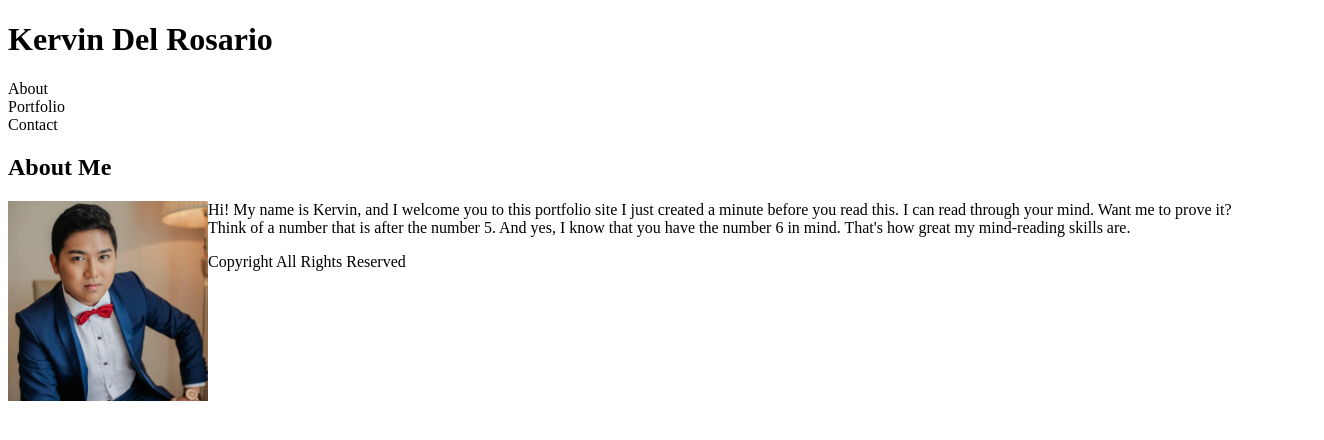
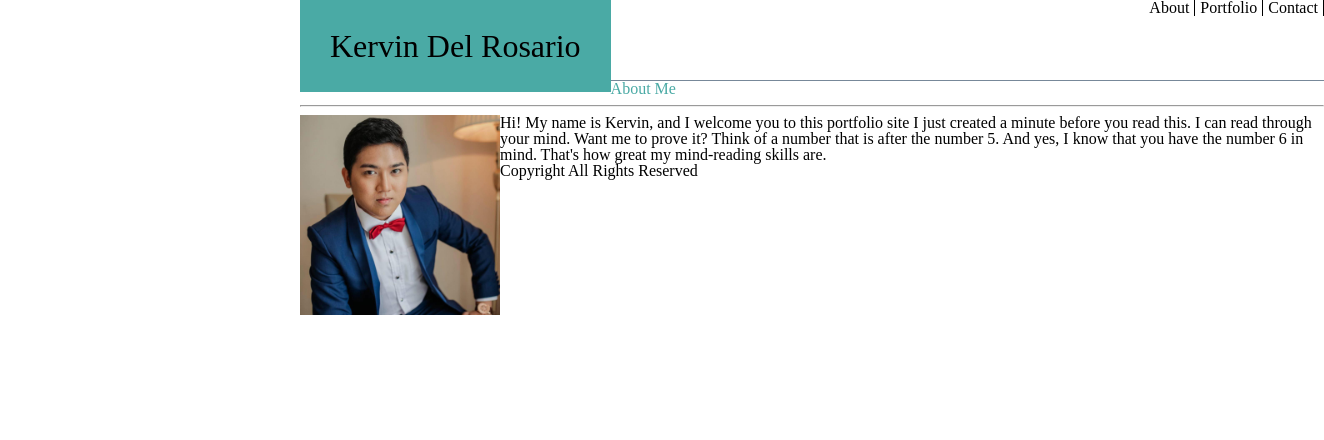
Before and after one commit to kerbean/Basic-Portfolio, a plain HTML site: page index.html in a window 1280 px wide. Shown: the whole page, 1324 px wide, since content can reach past the window. Drawn offline with Linux system fonts and the light colour scheme.

Commit message:
UPDATE TODAY

```diff
--- a/assets/css/style.css
+++ b/assets/css/style.css
@@ -1,9 +1,95 @@
+/* http://meyerweb.com/eric/tools/css/reset/
+   v2.0 | 20110126
+   License: none (public domain)
+*/
+
+html, body, div, span, applet, object, iframe,
+h1, h2, h3, h4, h5, h6, p, blockquote, pre,
+a, abbr, acronym, address, big, cite, code,
+del, dfn, em, img, ins, kbd, q, s, samp,
+small, strike, strong, sub, sup, tt, var,
+b, u, i, center,
+dl, dt, dd, ol, ul, li,
+fieldset, form, label, legend,
+table, caption, tbody, tfoot, thead, tr, th, td,
+article, aside, canvas, details, embed,
+figure, figcaption, footer, header, hgroup,
+menu, nav, output, ruby, section, summary,
+time, mark, audio, video {
+	margin: 0;
+	padding: 0;
+	border: 0;
+	font-size: 100%;
+	font: inherit;
+	vertical-align: baseline;
+}
+/* HTML5 display-role reset for older browsers */
+article, aside, details, figcaption, figure,
+footer, header, hgroup, menu, nav, section {
+	display: block;
+}
+body {
+	line-height: 1;
+}
+ol, ul {
+	list-style: none;
+}
+blockquote, q {
+	quotes: none;
+}
+blockquote:before, blockquote:after,
+q:before, q:after {
+	content: '';
+	content: none;
+}
+table {
+	border-collapse: collapse;
+	border-spacing: 0;
+}
+
+body{
+    margin: 0 300px;
+
+}
+
 #imgDp{
     float: left;
     height: 200px;
     width: 200px;
 }
 
+.topheader{
+    width: 1024px;
+    height: 80px;
+    border-bottom: 1px solid lightslategray;
+}
+
+.aboutme{
+    color: #4aaaa5;
+}
+
 #txtABout{
     float: left;
 }
+
+.hdrRight{
+    /* margin: 15px auto; */
+    float: right;
+}
+
+.hdrContents{
+    float: left;
+    border-right: 1px solid;
+    padding: 0 5px;
+}
+
+#uname{
+    float: left;
+    background: #4aaaa5;
+    font-size: 32px;
+    padding: 30px 30px;
+}
+
+#divinfo{
+    width: 1024px;
+}
--- a/index.html
+++ b/index.html
@@ -8,19 +8,24 @@
 </head>
 
 <body>
-    <h1>Kervin Del Rosario</h1>
-    <section class="hdrRight">
-        <div>About</div>
-        <div>Portfolio</div>
-        <div>Contact</div>
-    </section>
-    <section>
-        <h2>About Me</h2>
-        <img id = "imgDp" src = "assets/images/dp.jpg">
+    <div class="topheader">
+        <h1 id="uname">Kervin Del Rosario</h1>
+        <section class="hdrRight">
+            <div class="hdrContents">About</div>
+            <div class="hdrContents">Portfolio</div>
+            <div class="hdrContents">Contact</div>
+        </section>
+    </div>
+    <div id="divinfo">
+        <h2 class="aboutme">About Me</h2>
+        <hr>
+        <img id="imgDp" src="assets/images/dp.jpg">
         <p id="txtAbout">
-            Hi! My name is Kervin, and I welcome you to this portfolio site I just created a minute before you read this. I can read through your mind. Want me to prove it? Think of a number that is after the number 5. And yes, I know that you have the number 6 in mind. That's how great my mind-reading skills are.
+            Hi! My name is Kervin, and I welcome you to this portfolio site I just created a minute before you read
+            this. I can read through your mind. Want me to prove it? Think of a number that is after the number 5. And
+            yes, I know that you have the number 6 in mind. That's how great my mind-reading skills are.
         </p>
-    </section>
+    </div>
     <footer>
         Copyright All Rights Reserved
     </footer>
```
